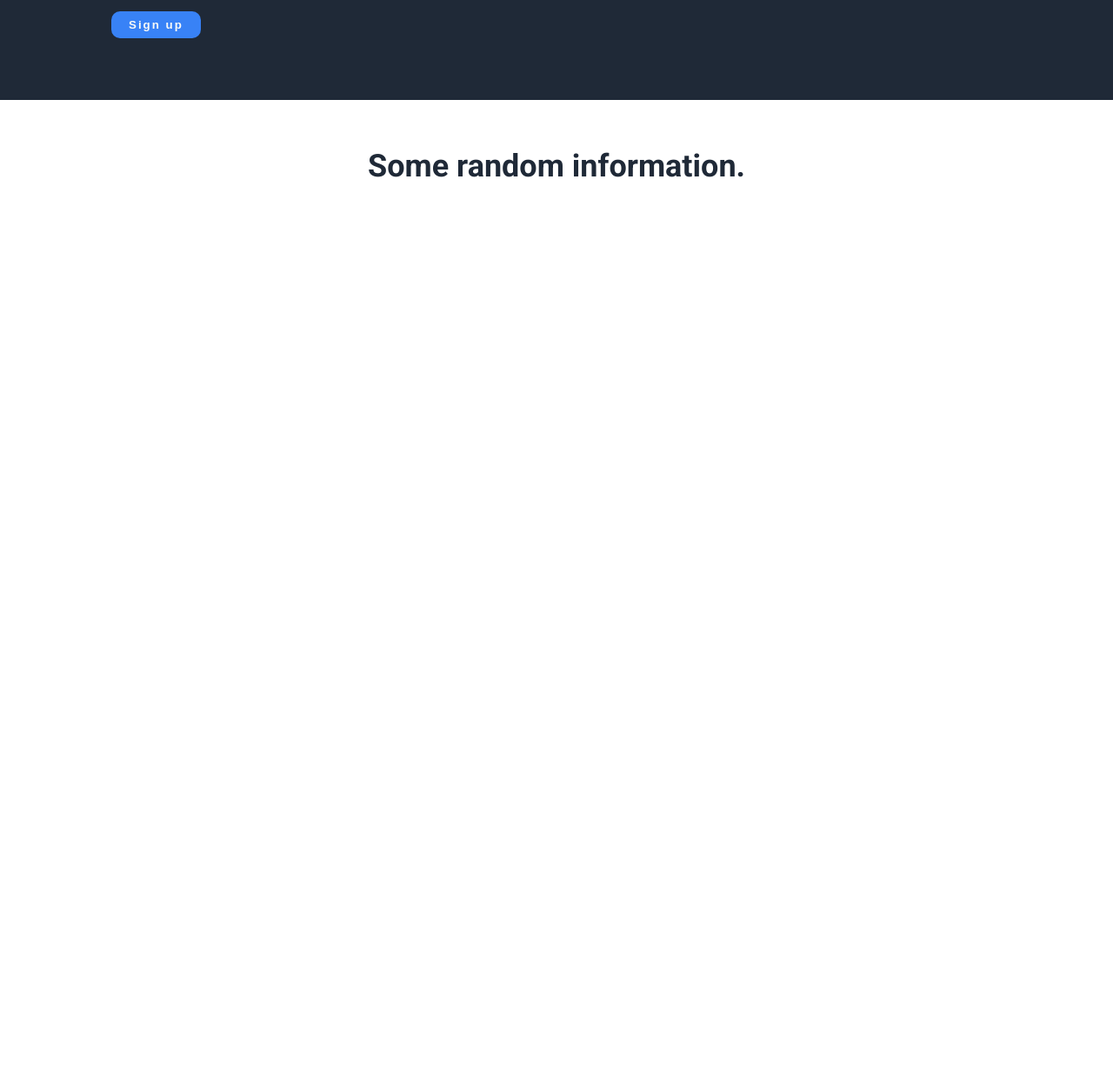
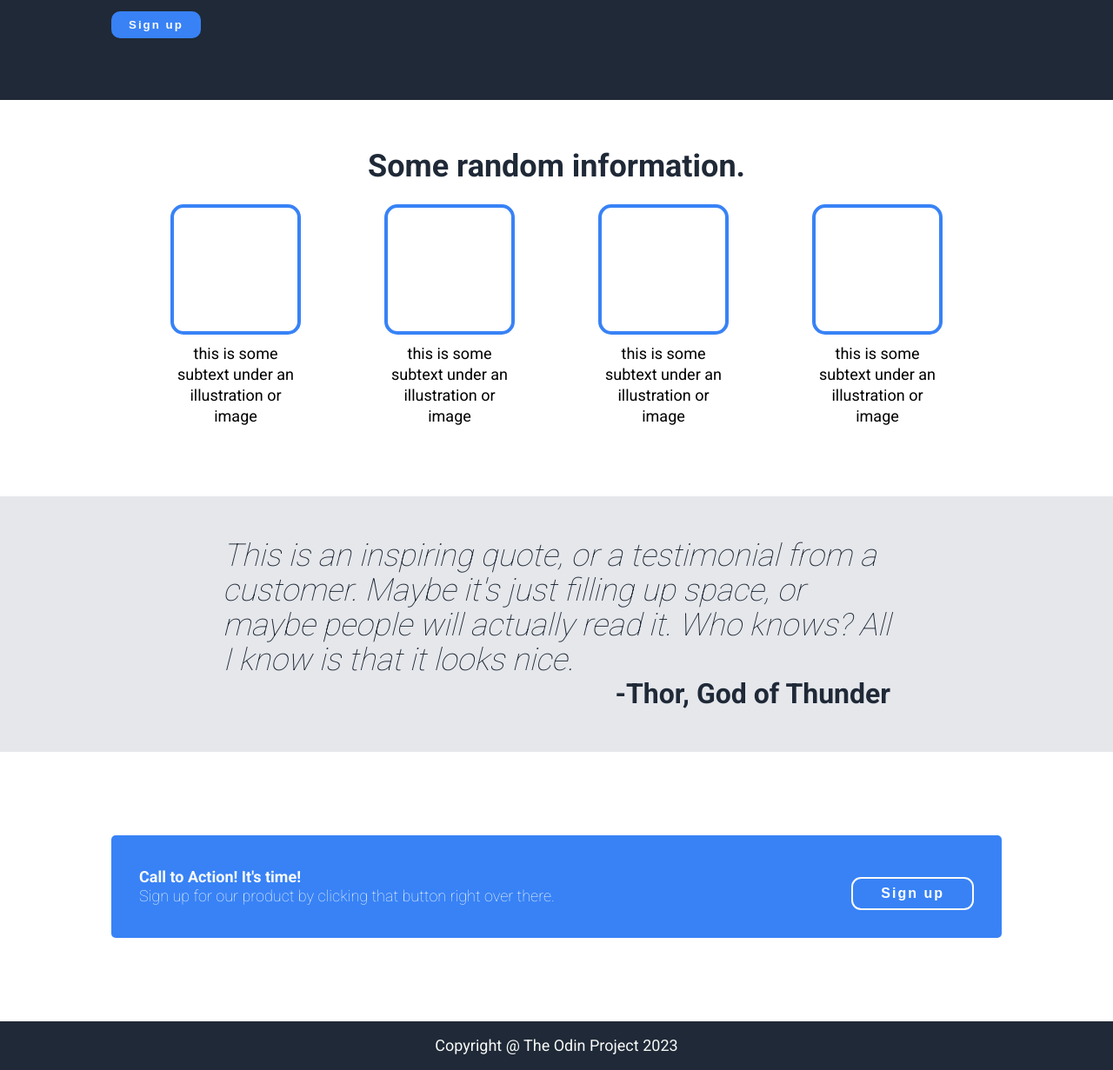
Before and after one commit to rhunter252/Landing-Page-assignment, a plain HTML site: page index.html in a window 1280 px wide. Shown: the part 445-1676 px from the top of the page at 87% size. Before the commit the page ends 800 px from the top, so only its background shows below. Drawn offline with Linux system fonts and the light colour scheme.

Commit message:
finished cta and footer

```diff
--- a/index.html
+++ b/index.html
@@ -34,12 +34,61 @@
     <main>
         <p class="info-p">Some random information.</p>
         <div class="blocks">
-            <div class="block"></div>
-            <div class="block"></div>
-            <div class="block"></div>
-            <div class="block"></div>
+            <div class="block-div">
+                <div class="block">
+                </div>
+
+                <p class="block-p">this is some subtext under an illustration or image</p>
+
+            </div>
+            <div class="block-div">
+                <div class="block">
+                </div>
+                <p class="block-p">this is some subtext under an illustration or image</p>
+            </div>
+            <div class="block-div">
+                <div class="block">
+                </div>
+                <p class="block-p">this is some subtext under an illustration or image</p>
+            </div>
+            <div class="block-div">
+                <div class="block">
+                </div>
+                <p class="block-p">this is some subtext under an illustration or image</p>
+            </div>
+
+
         </div>
+        <div class="quote">
+            <div class="quote-div">
+                <p class="quote-p">This is an inspiring quote, or a testimonial from a customer. Maybe it's just filling
+                    up
+                    space, or maybe people will actually read it. Who knows? All I know is that it looks nice.
+                </p>
+                <span>-Thor, God of Thunder</span>
+            </div>
+        </div>
+        <div class="cta">
+            <div class="bg">
+                <div class="bg-div">
+                    <strong>Call to Action! It's time!</strong>
+                    <p>Sign up for our product by clicking that button right over there.</p>
+                </div>
+
+                <button>Sign up</button>
+            </div>
+        </div>
+        <footer>
+            <p>Copyright @ The Odin Project <span id="currentYear"></span></p>
+        </footer>
     </main>
+
+    <script>
+        const currentDate = new Date();
+        const currentYear = currentDate.getFullYear();
+
+        document.getElementById("currentYear").textContent = currentYear;
+    </script>
 </body>
 
 </html>
--- a/styles.css
+++ b/styles.css
@@ -1,4 +1,4 @@
-@import url("https://fonts.googleapis.com/css2?family=Roboto:wght@400;500;700;900&display=swap");
+@import url("https://fonts.googleapis.com/css2?family=Roboto:wght@100;400;500;700;900&display=swap");
 
 * {
   margin: 0;
@@ -10,6 +10,7 @@
 
 body {
   font-family: "Roboto", sans-serif;
+  height: 100%;
 }
 
 nav {
@@ -87,6 +88,7 @@ p {
 
 main {
   display: flex;
+  flex-direction: column;
   justify-content: center;
   align-items: center;
   margin-top: 4rem;
@@ -120,3 +122,102 @@ main {
   font-weight: bold;
   color: #1f2937;
 }
+
+.block-div {
+  text-align: center;
+  width: 150px;
+}
+
+.blocks {
+  height: 96px;
+  display: flex;
+  flex-direction: row;
+  justify-content: space-around;
+  align-items: center;
+  margin-top: 2rem;
+  column-gap: 6rem;
+}
+
+.block {
+  height: 150px;
+  width: 150px;
+  border-radius: 15px;
+  border: 4px solid #3882f6;
+  margin: 10rem auto 10px auto;
+}
+
+.block-p {
+  font-size: 18px;
+}
+
+.quote {
+  height: auto;
+  width: 100%;
+  color: #1f2937;
+  margin-top: 15rem;
+  padding: 3rem 0;
+  background: #e5e7eb;
+}
+.quote-div {
+  padding: 0 16rem;
+}
+
+.quote-p {
+  font-size: 36px;
+  font-weight: 100;
+  line-height: 40px;
+  text-align: left;
+  font-style: italic;
+}
+
+.quote-div span {
+  float: right;
+  font-size: 32px;
+  font-weight: bolder;
+}
+
+.cta {
+  height: auto;
+  width: 100%;
+  display: flex;
+  justify-content: center;
+  color: #f9faf8;
+}
+
+.bg {
+  background: #3882f6;
+  width: 80%;
+  margin: 6rem 0;
+  border-radius: 5px;
+  display: flex;
+  justify-content: space-between;
+  align-items: center;
+  padding: 2rem;
+}
+
+strong {
+  font-size: 18px;
+}
+
+.bg p {
+  font-weight: 100;
+}
+
+.cta button {
+  background-color: #3882f6;
+  border: 2px solid #f9faf8;
+  color: white;
+  font-size: 1rem;
+  font-weight: 700;
+  padding: 0.5rem 2rem 0.5rem 2rem;
+  border-radius: 0.7rem;
+  cursor: pointer;
+}
+
+footer {
+  background-color: #1f2937;
+  color: #f9faf8;
+  width: 100%;
+  padding: 1rem 0;
+  text-align: center;
+}
```
